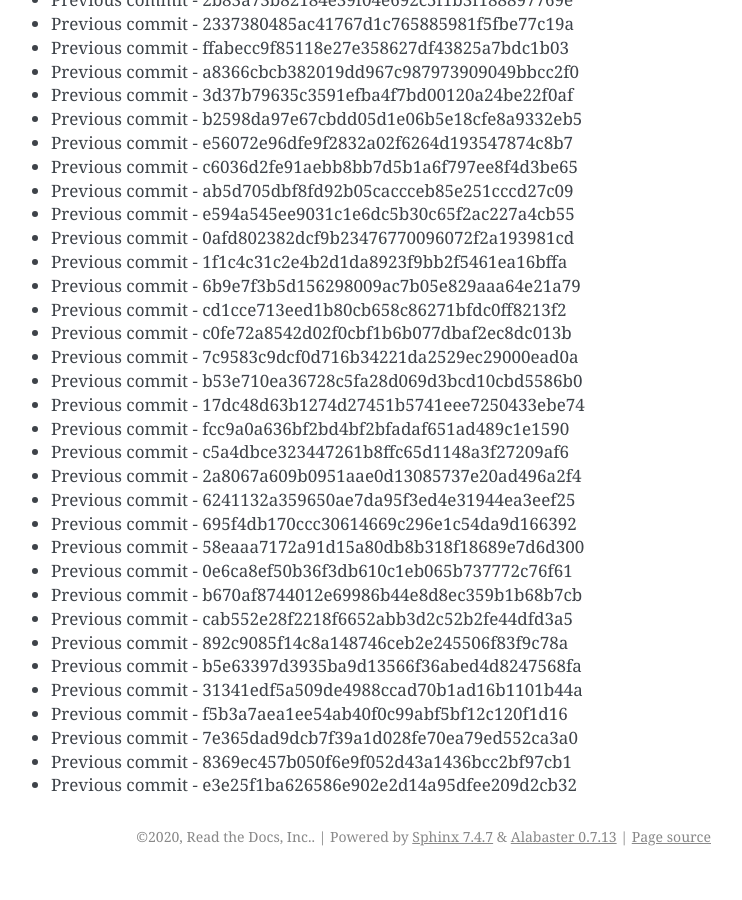
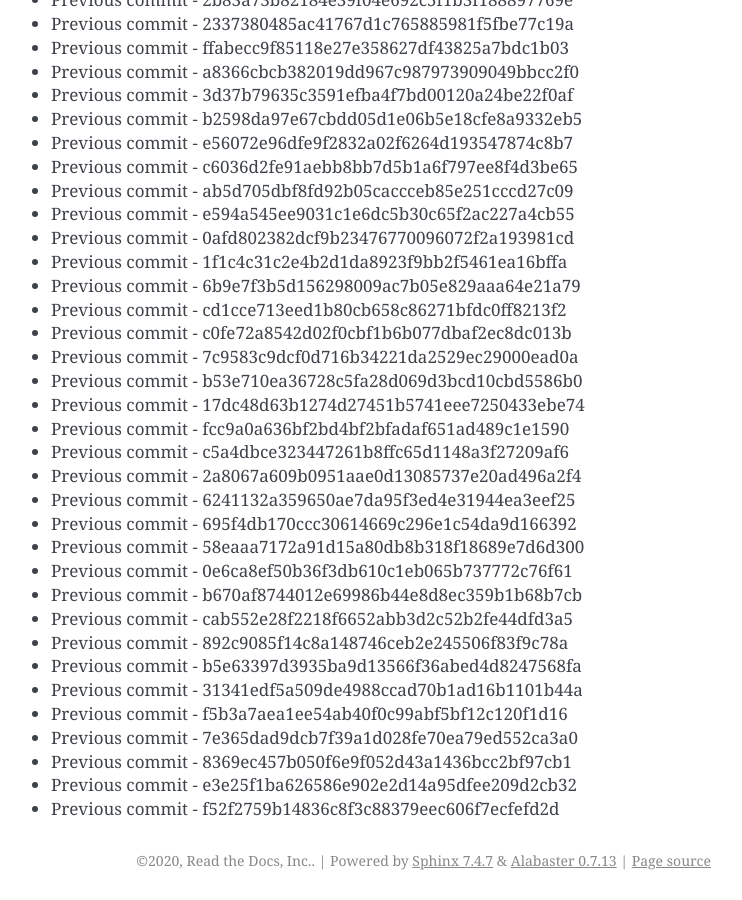
Before and after one commit to readthedocs/rtd-git-stresstest, a Sphinx documentation site: the page built from docs/updates.rst, in a window 1280 px wide and 900 px high, scrolled down 97937 px. Shown: the whole window, without its empty margins (399-1141 px from the left). Built offline with Sphinx 7.4.7, drawn with Linux system fonts in a browser that asks for light colours; before the commit the page ends 98813 px from its top, so only the background shows below that.

Commit message:
Generating commit from previous: f52f2759b14836c8f3c88379eec606f7ecfefd2d

```diff
--- a/docs/updates.rst
+++ b/docs/updates.rst
@@ -4147,3 +4147,4 @@ It can be tested for any performance characteristics.
 * Previous commit - 7e365dad9dcb7f39a1d028fe70ea79ed552ca3a0
 * Previous commit - 8369ec457b050f6e9f052d43a1436bcc2bf97cb1
 * Previous commit - e3e25f1ba626586e902e2d14a95dfee209d2cb32
+* Previous commit - f52f2759b14836c8f3c88379eec606f7ecfefd2d
```
